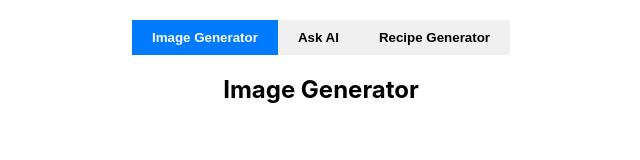
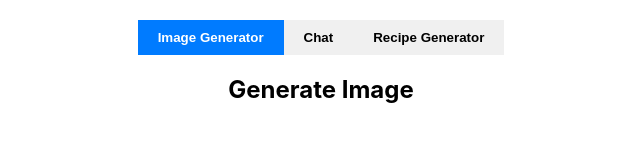
Before and after one commit to tomroty/spring-ai, a React (Create React App) app in the folder spring-ai-react/: page / in a window 1280 px wide. Shown: the top 160 px of the page, without its empty margins (319-959 px from the left). Built offline with nearby package versions, Linux system fonts and the light colour scheme.

Commit message:
create basic components

```diff
--- a/spring-ai-react/src/App.js
+++ b/spring-ai-react/src/App.js
@@ -1,5 +1,8 @@
 import React, { useState } from 'react';
 import './App.css';
+import ImageGenerator from './components/ImageGenerator';
+import ChatComponent from './components/ChatComponent';
+import RecipeGenerator from './components/RecipeGenerator';
 
 function App() {
   const [activeTab, setActiveTab] = useState('image-generator');
@@ -16,7 +19,7 @@ function App() {
         </button>
       <button  className={activeTab === 'chat' ? 'active' : ''}
       onClick={() => handleTabChange('chat')}>
-        Ask AI
+        Chat
         </button>
       <button className={activeTab === 'recipe-generator' ? 'active' : ''}
       onClick={() => handleTabChange('recipe-generator')}>
@@ -24,9 +27,9 @@ function App() {
         </button>
 
       <div>
-        {activeTab === 'image-generator' && <h2>Image Generator</h2>}
-        {activeTab === 'chat' && <h2>Chat</h2>}
-        {activeTab === 'recipe-generator' && <h2>Recipe Generator</h2>}
+        {activeTab === 'image-generator' && <ImageGenerator/>}
+        {activeTab === 'chat' && <ChatComponent />}
+        {activeTab === 'recipe-generator' && <RecipeGenerator />}
       </div>
     </div>
   );
--- /dev/null
+++ b/spring-ai-react/src/components/ChatComponent.js
@@ -0,0 +1,9 @@
+import React, { useState } from "react";
+
+function ChatComponent() {
+    return (
+        <h2>Ask AI</h2>
+    );
+}
+
+export default ChatComponent;
--- /dev/null
+++ b/spring-ai-react/src/components/ImageGenerator.js
@@ -0,0 +1,9 @@
+import React, { useState } from "react";
+
+function ImageGenerator() {
+    return (
+        <h2>Generate Image</h2>
+    );
+}
+
+export default ImageGenerator;
--- /dev/null
+++ b/spring-ai-react/src/components/RecipeGenerator.js
@@ -0,0 +1,9 @@
+import React, { useState } from "react";
+
+function RecipeGenerator() {
+    return (
+        <h2>Create a Recipe</h2>
+    );
+}
+
+export default RecipeGenerator;
```
